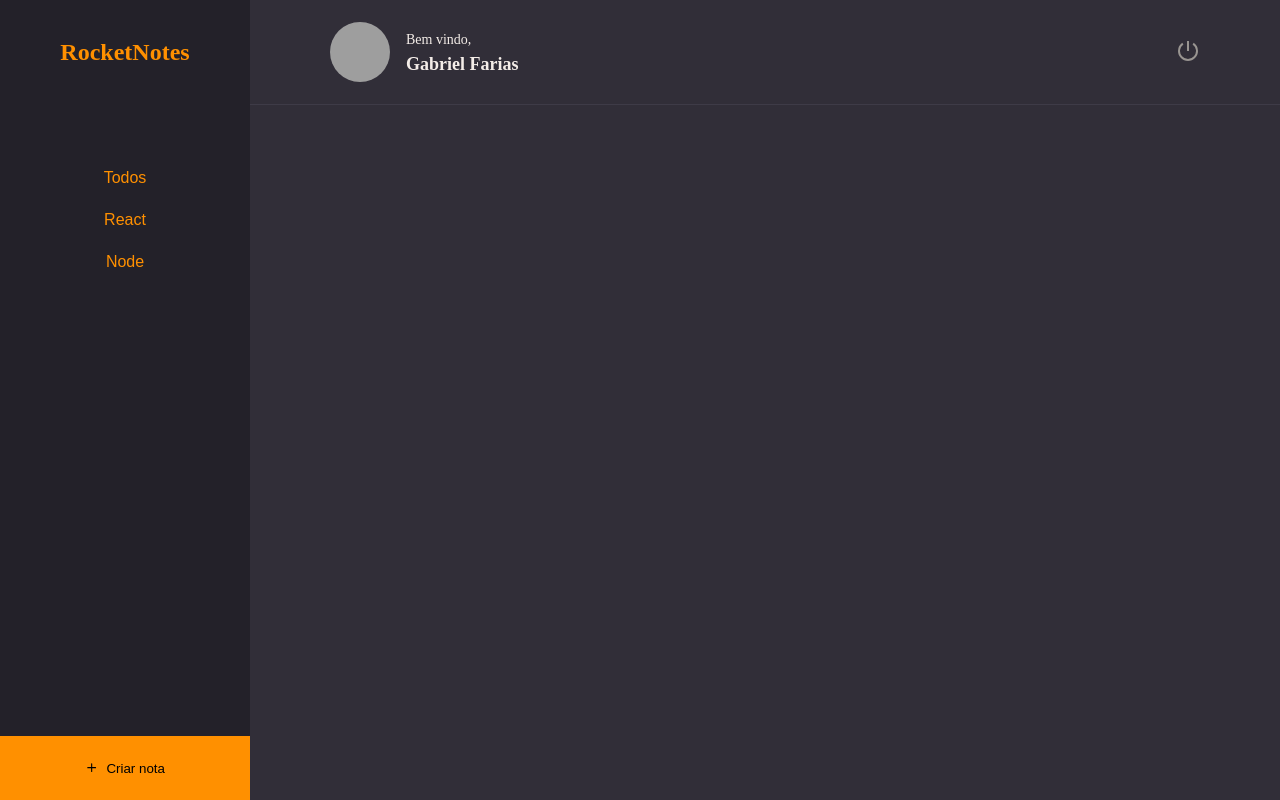
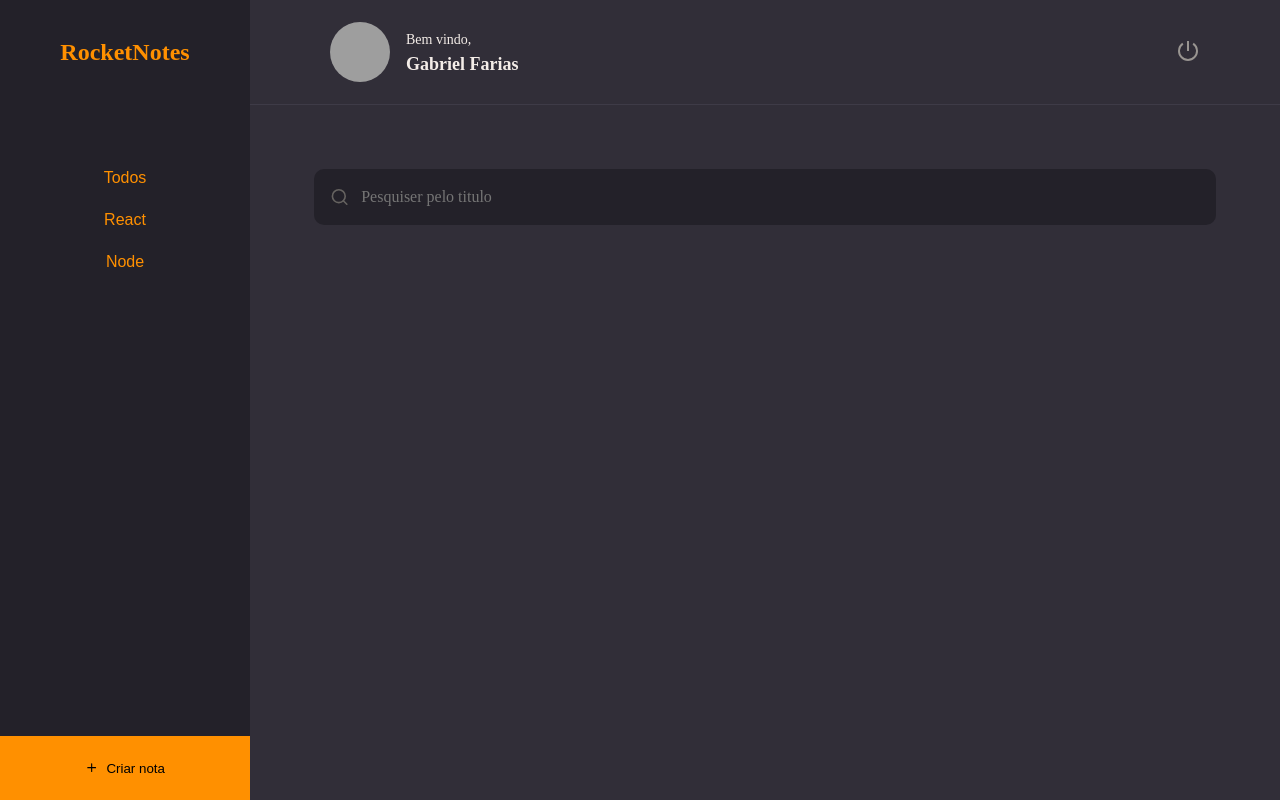
Before and after one commit to https-gabriel/React-Application, a React app in the folder rocketnotes/: page / in a window 1280 px wide. Built offline with nearby package versions, Linux system fonts and the light colour scheme; grey boxes are pictures that could not be loaded; the HTML template or start-up script is replaced by a standard one.

Commit message:
componente Input

```diff
--- /dev/null
+++ b/rocketnotes/src/components/Input/index.jsx
@@ -0,0 +1,10 @@
+import { Container } from './styles';
+
+export function Input( {icon: Icon, ...rest}) {
+    return(
+        <Container>
+            { Icon && <Icon size={20}/>}
+            <input {...rest}/>
+        </Container>
+    )
+}
--- /dev/null
+++ b/rocketnotes/src/components/Input/styles.js
@@ -0,0 +1,31 @@
+import styled from 'styled-components';
+
+export const Container = styled.div`
+  width: 100%;
+  display: flex;
+  align-items: center;
+
+  background-color: ${({ theme }) => theme.COLORS.BACKGROUND_900} ;
+  color: ${({ theme }) => theme.COLORS.GRAY_300};
+
+  margin-bottom: 8px;
+  border-radius: 10px;
+
+  > input {
+    height: 56px;
+    width: 100%;
+
+    padding: 12px;
+    color: ${({ theme }) => theme.COLORS.WHITE};
+    background: transparent;
+    border: 0;
+
+    &:placeholder {
+      color: ${({ theme }) => theme.COLORS.GRAY_300}
+    }
+  }
+
+  > svg {
+    margin-left: 16px;
+  }
+`;
--- a/rocketnotes/src/pages/Home/index.jsx
+++ b/rocketnotes/src/pages/Home/index.jsx
@@ -1,7 +1,9 @@
-import { FiPlus } from 'react-icons/fi';
+import { FiPlus, FiSearch } from 'react-icons/fi';
 import { Container, Brand, Menu, Search, Content, NewNote } from './styles';
 
 import { Header } from '../../components/Header';
+import { Input } from '../../components/Input';
+
 import { ButtonText } from '../../components/ButtonText';
 
 export function Home() {
@@ -20,7 +22,7 @@
             </Menu>
 
             <Search>
-
+                <Input  placeholder={"Pesquiser pelo titulo"} icon={FiSearch}/>
             </Search>
 
             <Content>
--- a/rocketnotes/src/pages/Home/styles.js
+++ b/rocketnotes/src/pages/Home/styles.js
@@ -48,6 +48,7 @@
 export const Search = styled.div`
     grid-area: search;
 
+    padding: 64px 64px 0;
 `;
 
 export const Content = styled.div`
```
